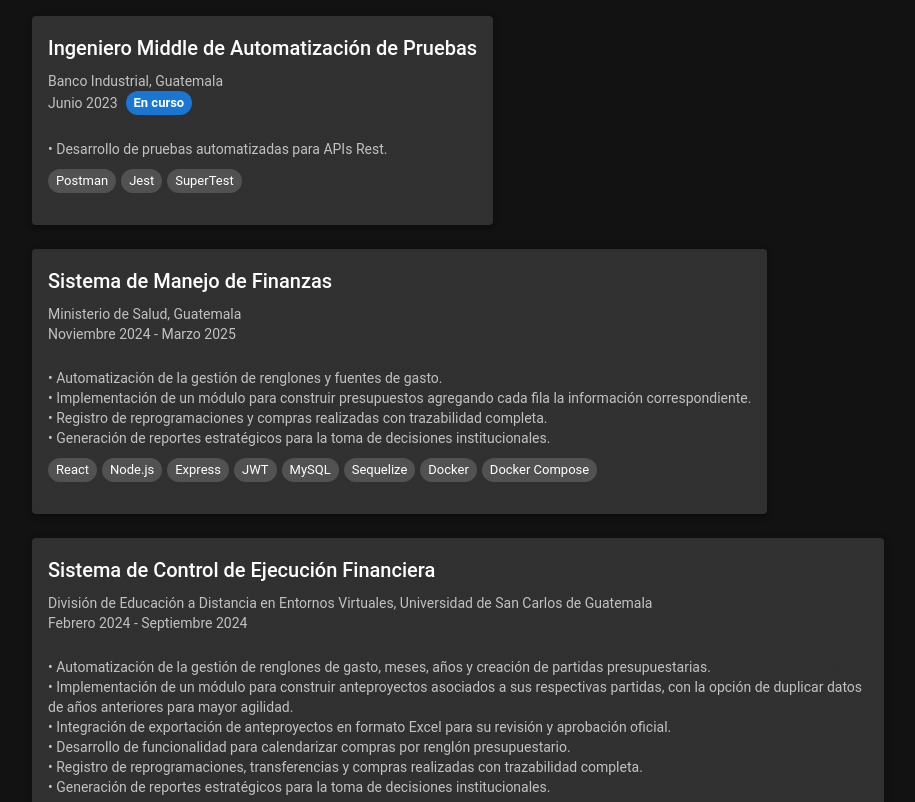
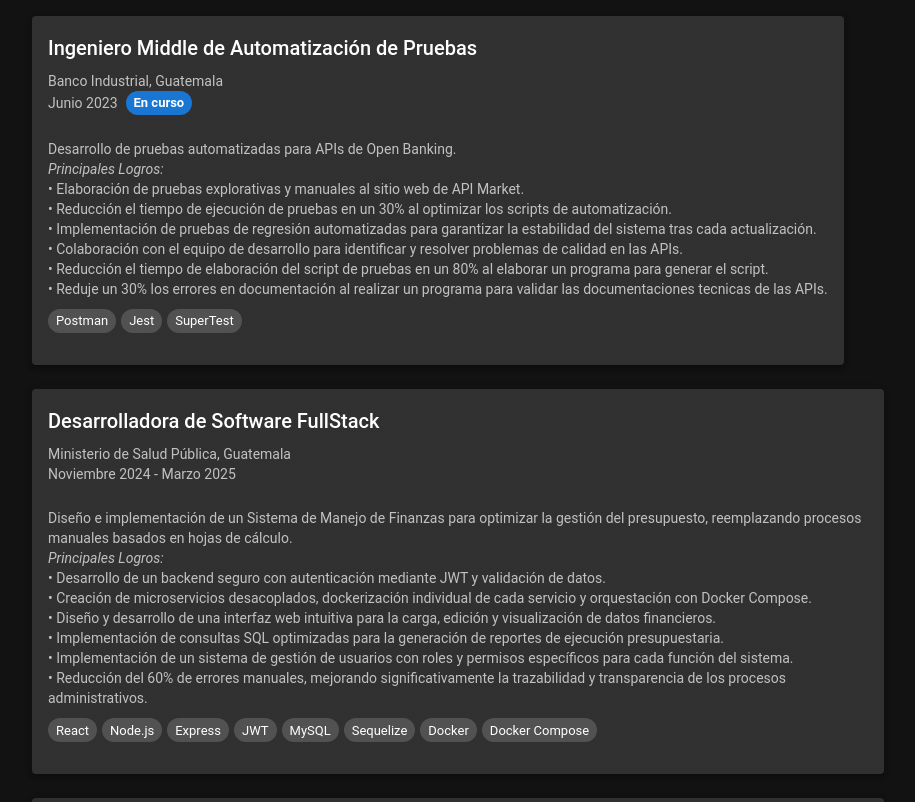
Before and after one commit to miova280703/iovamirandadev, a React (Create React App) app in the folder portafolio/: page / in a window 1280 px wide. Shown: the part 600-1402 px from the top of the page, without its empty margins (182-1097 px from the left). Built offline with nearby package versions, Linux system fonts and the light colour scheme.

Commit message:
Actualizacion

```diff
--- a/portafolio/src/components/Header.jsx
+++ b/portafolio/src/components/Header.jsx
@@ -9,7 +9,7 @@ const content = {
         description:
           `Soy Ingeniera en Ciencias y Sistemas con sólida experiencia en el desarrollo e implementación de soluciones tecnológicas robustas.
           Como Fullstack Developer, he trabajado con tecnologías modernas como React, Node.js, Express, MySQL, entre otras, creando aplicaciones escalables y eficientes.
-          También tengo conocimientos en DevOps, incluyendo el uso de Docker, Jenkins y pipelines CI/CD, lo que me permite contribuir activamente en entornos de integración y entrega continua.
+          También tengo conocimientos en DevOps, incluyendo el uso de Docker, Docker-Compose, Kubernetes, Jenkins y pipelines CI/CD, lo que me permite contribuir activamente en entornos de integración y entrega continua.
           Cuento con más de 2 años de experiencia como QA Engineer, especializándome en pruebas exploratorias, pruebas de integración de APIs (usando Jest, SuperTest y Postman) y pruebas automatizadas con Selenium, asegurando productos de alta calidad y confiabilidad.
           Me encanta aprender y tengo la capacidad de adaptarme rápidamente a nuevas tecnologías y entornos. Me apasiona enfrentar retos técnicos complejos, optimizar procesos y diseñar soluciones a la medida para cada proyecto.`,
       },
@@ -18,7 +18,7 @@ const content = {
         description:
           `I am a Systems Engineering graduate with solid experience in developing and implementing robust technological solutions.
           As a Fullstack Developer, I have worked with modern technologies such as React, Node.js, Express, MySQL, among others, creating scalable and efficient applications.
-          I also have knowledge in DevOps, including the use of Docker, Jenkins, and CI/CD pipelines, which allows me to actively contribute in continuous integration and delivery environments.
+          I also have knowledge in DevOps, including the use of Docker, Docker-Compose, Kubernetes, Jenkins, and CI/CD pipelines, which allows me to actively contribute in continuous integration and delivery environments.
           I have over 2 years of experience as a QA Engineer, specializing in exploratory testing, API integration testing (using Jest, SuperTest, and Postman), and automated testing with Selenium, ensuring high-quality and reliable products.
           I love learning and have the ability to quickly adapt to new technologies and environments. I am passionate about facing complex technical challenges, optimizing processes, and designing tailored solutions for each project.`,
       },
--- a/portafolio/src/components/ProjectsSection.jsx
+++ b/portafolio/src/components/ProjectsSection.jsx
@@ -10,36 +10,55 @@ const content = {
                 place: "Banco Industrial, Guatemala",
                 date: "Junio 2023",
                 current: true,
-                description: ["• Desarrollo de pruebas automatizadas para APIs Rest."],
+                description: "Desarrollo de pruebas automatizadas para APIs de Open Banking.",
+                key: "Principales Logros:",
+                keys: [
+                    "• Elaboración de pruebas explorativas y manuales al sitio web de API Market.",
+                    "• Reducción el tiempo de ejecución de pruebas en un 30% al optimizar los scripts de automatización.",
+                    "• Implementación de pruebas de regresión automatizadas para garantizar la estabilidad del sistema tras cada actualización.",
+                    "• Colaboración con el equipo de desarrollo para identificar y resolver problemas de calidad en las APIs.",
+                    "• Reducción el tiempo de elaboración del script de pruebas en un 80% al elaborar un programa para generar el script.",
+                    "• Reduje un 30% los errores en documentación al realizar un programa para validar las documentaciones tecnicas de las APIs.",
+                ],
                 technologies: ["Postman", "Jest", "SuperTest"],
                 github: "",
                 demo: ""
             },
             {
-                title: "Sistema de Manejo de Finanzas",
-                place: "Ministerio de Salud, Guatemala",
+                title: "Desarrolladora de Software FullStack",
+                place: "Ministerio de Salud Pública, Guatemala",
                 date: "Noviembre 2024 - Marzo 2025",
                 current: false,
-                description: ["• Automatización de la gestión de renglones y fuentes de gasto.\n",
-                    "• Implementación de un módulo para construir presupuestos agregando cada fila la información correspondiente.\n",
-                    "• Registro de reprogramaciones y compras realizadas con trazabilidad completa.\n",
-                    "• Generación de reportes estratégicos para la toma de decisiones institucionales."
+                description: "Diseño e implementación de un Sistema de Manejo de Finanzas para optimizar la gestión del presupuesto, reemplazando procesos manuales basados en hojas de cálculo.",
+                key: "Principales Logros:",
+                keys: [
+                    "• Desarrollo de un backend seguro con autenticación mediante JWT y validación de datos.\n",
+                    "• Creación de microservicios desacoplados, dockerización individual de cada servicio y orquestación con Docker Compose.\n",
+                    "• Diseño y desarrollo de una interfaz web intuitiva para la carga, edición y visualización de datos financieros.\n",
+                    "• Implementación de consultas SQL optimizadas para la generación de reportes de ejecución presupuestaria.\n",
+                    "• Implementación de un sistema de gestión de usuarios con roles y permisos específicos para cada función del sistema.\n",
+                    "• Reducción del 60% de errores manuales, mejorando significativamente la trazabilidad y transparencia de los procesos administrativos.\n",
                 ],
                 technologies: ["React", "Node.js", "Express", "JWT", "MySQL", "Sequelize", "Docker", "Docker Compose"],
                 github: "",
                 demo: ""
             },
             {
-                title: "Sistema de Control de Ejecución Financiera",
+                title: "Desarrolladora de Software FullStack",
                 place: "División de Educación a Distancia en Entornos Virtuales, Universidad de San Carlos de Guatemala",
                 date: "Febrero 2024 - Septiembre 2024",
                 current: false,
-                description: ["• Automatización de la gestión de renglones de gasto, meses, años y creación de partidas presupuestarias.\n",
-                    "• Implementación de un módulo para construir anteproyectos asociados a sus respectivas partidas, con la opción de duplicar datos de años anteriores para mayor agilidad.\n",
-                    "• Integración de exportación de anteproyectos en formato Excel para su revisión y aprobación oficial.\n",
-                    "• Desarrollo de funcionalidad para calendarizar compras por renglón presupuestario.\n",
-                    "• Registro de reprogramaciones, transferencias y compras realizadas con trazabilidad completa.\n",
-                    "• Generación de reportes estratégicos para la toma de decisiones institucionales."
+                description: "Diseño e implementación de un Sistema de Control de Ejecución Financiera para optimizar la gestión del presupuesto y las adquisiciones, reemplazando procesos manuales basados en hojas de cálculo.",
+                key: "Principales Logros:",
+                keys: [
+                    "• Desarrollo de un backend seguro con autenticación mediante JWT, validación de datos y control de acceso por roles.\n",
+                    "• Creación de microservicios desacoplados, dockerización individual de cada servicio y orquestación con Docker Compose.\n",
+                    "• Automatización de procesos de integración y entrega continua (CI/CD) utilizando Jenkins.\n",
+                    "• Diseño y desarrollo de una interfaz web intuitiva para la carga, edición y visualización de datos financieros.\n",
+                    "• Implementación de consultas SQL optimizadas para la generación de reportes de ejecución presupuestaria.\n",
+                    "• Ejecución de pruebas automatizadas para garantizar la calidad del sistema.\n",
+                    "• Implementación de un sistema de gestión de usuarios con roles y permisos específicos para cada función del sistema.\n",
+                    "• Reducción del 40% de errores manuales, mejorando significativamente la trazabilidad y transparencia de los procesos administrativos.\n",
                 ],
                 technologies: ["React", "Node.js", "Express", "JWT", "MySQL", "Sequelize", "Docker", "Docker Compose", "Jenkins"],
                 github: "",
@@ -50,9 +69,18 @@ const content = {
                 place: "Universidad de San Carlos de Guatemala",
                 date: "Enero 2023 - Noviembre 2023",
                 current: false,
-                description: [
-                    "• Apoyo en la enseñanza del pensamiento lógico para la resolución de problemas.",
-                    "• Colaboración con la catedrática en el desarrollo de actividades para fortalecer habilidades analíticas en los estudiantes."
+                description: "Apoyo en la docencia y el acompañamiento académico de estudiantes en el curso de Lógica de Sistemas.",
+                key: "Principales Logros:",
+                keys: [
+                    "• Preparar y presentar materiales didácticos, ejercicios y talleres prácticos enfocados en la resolución de problemas mediante el pensamiento lógico y estructurado.",
+                    "• Brindar asistencia personalizada a estudiantes, resolviendo dudas teóricas y prácticas sobre lógica proposicional, tablas de verdad, diagramas de flujo, pseudocódigo y estructuras de control básicas.",
+                    "• Colaborar con el profesor en la elaboración de actividades de aprendizaje que fomenten el desarrollo de habilidades analíticas y de resolución de problemas en los estudiantes.",
+                    "• Evaluar el desempeño de los estudiantes mediante la corrección de ejercicios y hojas de trabajo, proporcionando retroalimentación constructiva para mejorar su comprensión de los conceptos.",
+                    "• Participar en reuniones académicas y de planificación con el equipo docente para mejorar la calidad del curso y la experiencia de aprendizaje de los estudiantes.",
+                    "• Fomentar un ambiente de aprendizaje colaborativo y motivador, promoviendo la participación activa de los estudiantes en clase y el trabajo en equipo.",
+                    "• Desarrollar materiales complementarios, como guías de estudio, para apoyar el aprendizaje autónomo de los estudiantes.",
+                    "• Contribuir a la mejora continua del curso mediante la recopilación de comentarios de los estudiantes y la implementación de sugerencias para optimizar el contenido y la metodología de enseñanza.",
+                    "• Brindar una conferencia a los estudiantes del tema de modelos mentales y paradigmas.",
                 ],
                 technologies: ["Lógica", "Resolución de Problemas", "Educación"],
                 github: "",
@@ -68,36 +96,54 @@ const content = {
                 place: "Banco Industrial, Guatemala",
                 date: "June 2023",
                 current: true,
-                description: ["• Design and implementation of automated testing for RESTful APIs."],
+                description: "Development of automated tests for Open Banking APIs.",
+                key: "Key Achievements:",
+                keys: ["• Created exploratory and manual tests for the API Market website.",
+                    "• Reduced test execution time by 30% by optimizing automation scripts.",
+                    "• Implemented automated regression tests to ensure system stability after each update.",
+                    "• Collaborated with the development team to identify and resolve quality issues in APIs.",
+                    "• Reduced test script creation time by 80% by developing a program to generate the script.",
+                    "• Reduced documentation errors by 30% by creating a program to validate API technical documentation."
+                ],
                 technologies: ["Postman", "Jest", "SuperTest"],
                 github: "",
                 demo: ""
             },
             {
-                title: "Finance Management System",
+                title: "FullStack Software Developer\n",
                 place: "Ministerio de Salud, Guatemala",
                 date: "November 2024 - March 2025",
                 current: false,
-                description: ["• Automation of the management of budget lines and funding sources.\n",
-                    "• Implementation of a module to build budgets by adding detailed information row by row.\n",
-                    "• Recording of reschedulings and completed purchases with full traceability.\n",
-                    "• Generation of strategic reports to support institutional decision-making."
+                description: "Design and implementation of a Financial Management System to optimize budget and procurement management, replacing manual processes based on spreadsheets.",
+                key: "Key Achievements:",
+                keys: [
+                    "• Developed a secure backend with JWT authentication and data validation.\n",
+                    "• Created decoupled microservices, containerized each with Docker, and orchestrated them using Docker Compose.\n",
+                    "• Designed and developed an intuitive web interface for loading, editing, and visualizing financial data.\n",
+                    "• Implemented optimized SQL queries to generate budget execution reports.\n",
+                    "• Implemented a user management system with specific roles and permissions for each function.\n",
+                    "• Reduced manual errors by 60%, significantly improving the traceability and transparency of administrative processes.\n"
                 ],
                 technologies: ["React", "Node.js", "Express", "JWT", "MySQL", "Sequelize", "Docker", "Docker Compose"],
                 github: "",
                 demo: ""
             },
             {
-                title: "Budget Management System",
-                place: "División de Educación a Distancia en Entornos Virtuales, Universidad de San Carlos de Guatemala",
-                date: "February 2024 - September 2024",
+                title: "FullStack Software Developer\n",
+                place: "Division of Distance Education in Virtual Environments, University of San Carlos of Guatemala\n",
+                date: "February 2024 – September 2024\n",
                 current: false,
-                description: ["• Automated the management of expense categories and the creation of budget line items.\n",
-                    "• Built a module for generating budget drafts linked to their respective budget lines, with the option to duplicate data from previous years for faster setup.\n",
-                    "• Integrated export functionality to Excel format for draft submission and approval.\n",
-                    "• Developed a calendar system to schedule purchases by budget category.\n",
-                    "• Enabled tracking of reschedulings, transfers, and all completed purchases.\n",
-                    "• Generated strategic reports to support data-driven institutional decision-making."
+                description: "Designed and implemented a Financial Execution Control System to optimize budget and procurement management, replacing manual processes based on Excel spreadsheets.\n",
+                key: "Key Achievements:",
+                keys: [
+                    "• Developed a secure backend with JWT authentication, data validation, and role-based access control.\n",
+                    "• Created decoupled microservices, containerized each with Docker, and orchestrated them using Docker Compose.\n",
+                    "• Automated CI/CD pipelines using Jenkins for continuous integration and delivery.\n",
+                    "• Designed and developed an intuitive web interface for loading, editing, and visualizing financial data.\n",
+                    "• Implemented optimized SQL queries to generate budget execution reports.\n",
+                    "• Executed automated tests to ensure software quality.\n",
+                    "• Implemented a user management system with specific roles and permissions for each function.\n",
+                    "• Reduced manual errors by 40%, significantly improving the traceability and transparency of administrative processes.\n"
                 ],
                 technologies: ["React", "Node.js", "Express", "JWT", "MySQL", "Sequelize", "Docker", "Docker Compose", "Jenkins"],
                 github: "",
@@ -105,12 +151,21 @@ const content = {
             },
             {
                 title: "Teaching Assistant - Logic Systems Course",
-                place: "Universidad de San Carlos de Guatemala",
-                date: "January 2023 November 2023",
+                place: "University of San Carlos of Guatemala",
+                date: "January 2023 - November 2023",
                 current: false,
-                description: [
-                    "• Supported students in developing logical thinking for problem solving.",
-                    "• Worked alongside the professor to design learning activities that foster analytical skills."
+                description: "Support in teaching and academic assistance for students in the Logic Systems course.",
+                key: "Key Achievements:",
+                keys: [
+                    "• Prepare and deliver educational materials, exercises, and practical workshops focused on problem-solving through logical and structured thinking.",
+                    "• Provide personalized assistance to students by addressing theoretical and practical questions related to propositional logic, truth tables, flowcharts, pseudocode, and basic control structures.",
+                    "• Collaborate with the professor in designing learning activities that promote the development of analytical and problem-solving skills among students.",
+                    "• Assess student performance by grading exercises and worksheets, offering constructive feedback to enhance their understanding of the concepts.",
+                    "• Participate in academic and planning meetings with the teaching team to improve course quality and the student learning experience.",
+                    "• Foster a collaborative and motivating learning environment, encouraging active student participation and teamwork.",
+                    "• Develop supplementary materials, such as study guides, to support students' independent learning.",
+                    "• Contribute to the continuous improvement of the course by collecting student feedback and implementing suggestions to optimize content and teaching methodology.",
+                    "• Deliver a lecture on the topic of mental models and paradigms to the students.",
                 ],
                 technologies: ["Logic", "Problem Solving", "Education"],
                 github: "",
@@ -154,7 +209,13 @@ const ProjectsSection = ({ language }) => {
                                         />
                                     )}
                                 </div><br />
-                                {project.description.map((desc, i) => (
+                                <Typography variant="body2" color="text.secondary">
+                                    {project.description}
+                                </Typography>
+                                <Typography variant="body2" color="text.secondary" sx={{ fontStyle: "italic" }}>
+                                    {project.key}
+                                </Typography>
+                                {project.keys.map((desc, i) => (
                                     <Typography variant="body2" color="text.secondary">
                                         {desc}
                                     </Typography>
```
